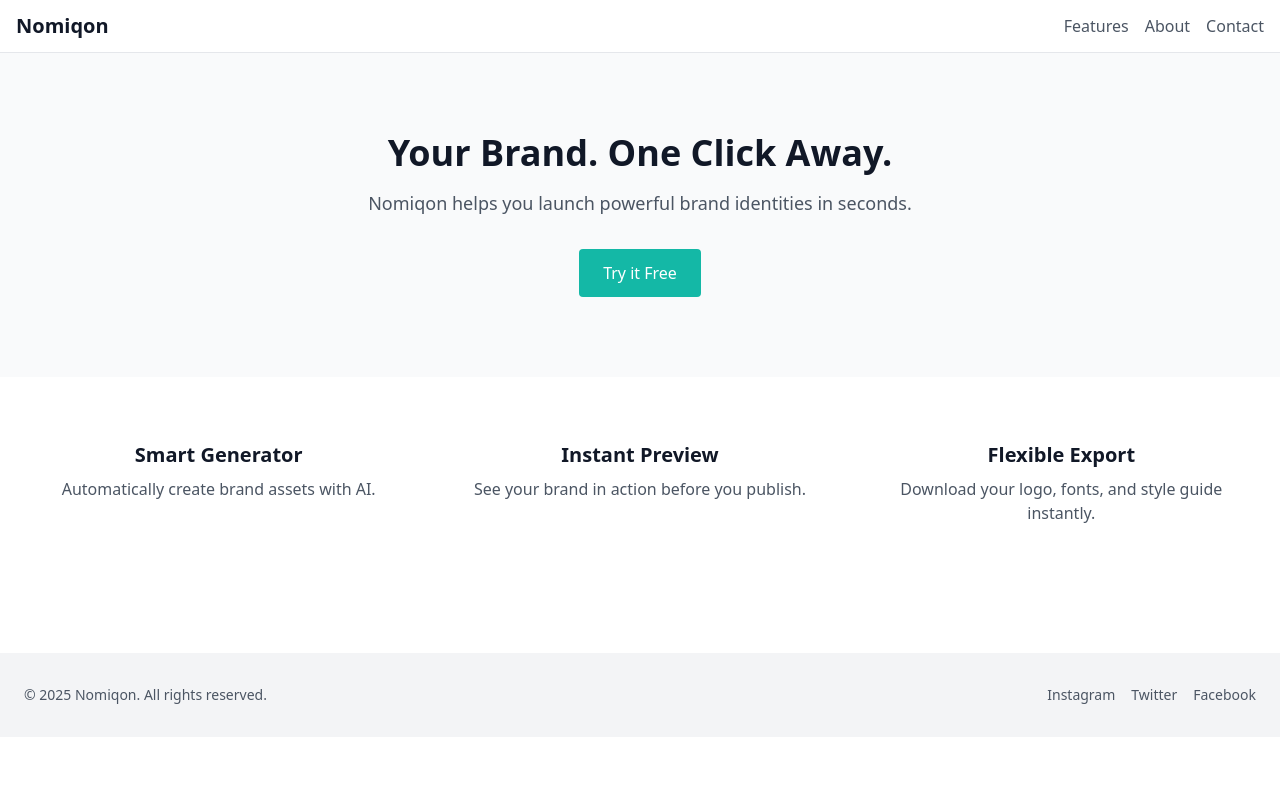
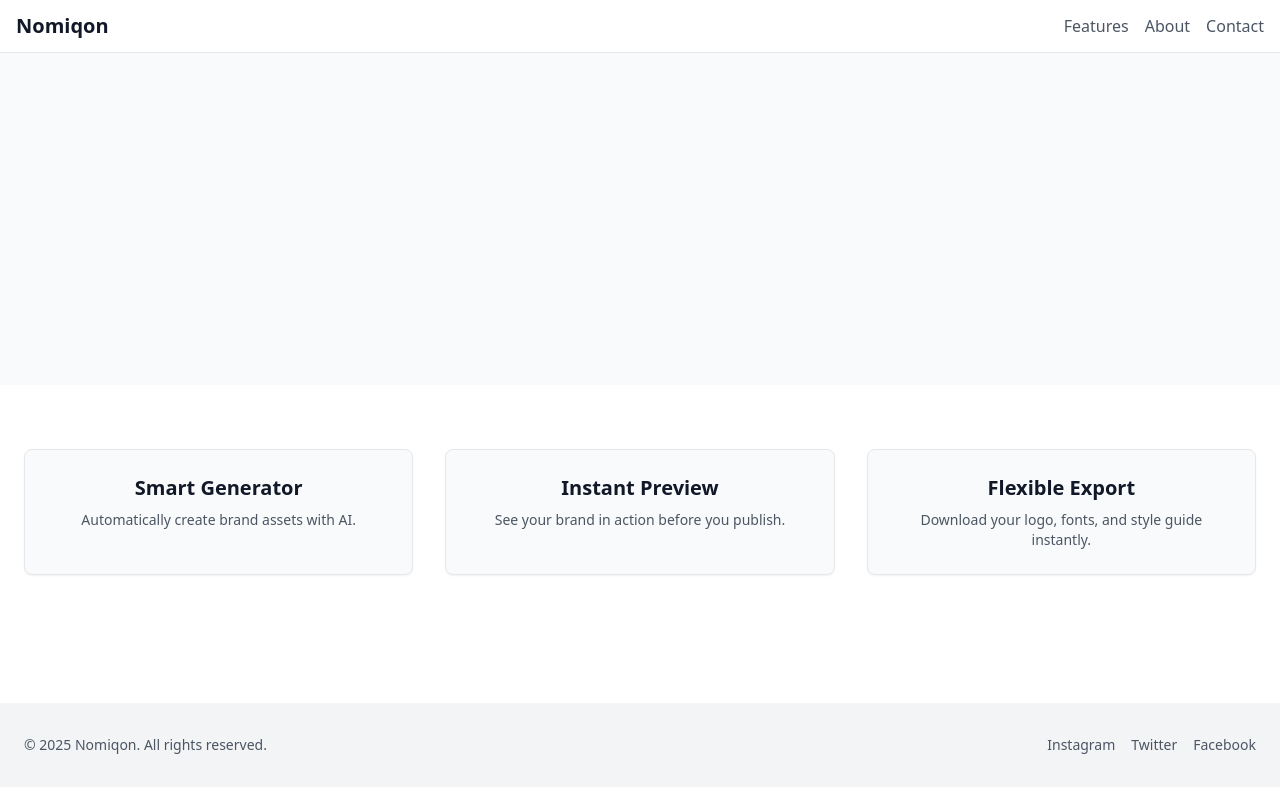
Before and after one commit to sooheilkrm/nomiqon-web, a Next.js app: page / in a window 1280 px wide. Shown: the top 792 px of the page. Built offline with nearby package versions, Linux system fonts and the light colour scheme.

Commit message:
Add files via upload

```diff
--- a/components/Features.js
+++ b/components/Features.js
@@ -1,18 +1,28 @@
 export default function Features() {
   return (
-    <section className="py-16 px-6 bg-white grid grid-cols-1 md:grid-cols-3 gap-8 text-center">
-      <div>
-        <h3 className="text-xl font-semibold mb-2">Smart Generator</h3>
-        <p className="text-gray-600">Automatically create brand assets with AI.</p>
-      </div>
-      <div>
-        <h3 className="text-xl font-semibold mb-2">Instant Preview</h3>
-        <p className="text-gray-600">See your brand in action before you publish.</p>
-      </div>
-      <div>
-        <h3 className="text-xl font-semibold mb-2">Flexible Export</h3>
-        <p className="text-gray-600">Download your logo, fonts, and style guide instantly.</p>
-      </div>
+    <section className="py-16 px-6 bg-white grid grid-cols-1 sm:grid-cols-2 md:grid-cols-3 gap-8 text-center">
+      {[
+        {
+          title: "Smart Generator",
+          desc: "Automatically create brand assets with AI.",
+        },
+        {
+          title: "Instant Preview",
+          desc: "See your brand in action before you publish.",
+        },
+        {
+          title: "Flexible Export",
+          desc: "Download your logo, fonts, and style guide instantly.",
+        },
+      ].map((item) => (
+        <div
+          key={item.title}
+          className="bg-gray-50 border border-gray-200 rounded-lg p-6 shadow-sm hover:shadow-md transition"
+        >
+          <h3 className="text-xl font-semibold mb-2 text-gray-900">{item.title}</h3>
+          <p className="text-gray-600 text-sm">{item.desc}</p>
+        </div>
+      ))}
     </section>
   );
 }
--- a/components/Hero.js
+++ b/components/Hero.js
@@ -1,11 +1,11 @@
 export default function Hero() {
   return (
     <section className="text-center py-20 bg-gray-50">
-      <h2 className="text-4xl font-bold text-gray-900 mb-4">Your Brand. One Click Away.</h2>
-      <p className="text-lg text-gray-600 mb-8">Nomiqon helps you launch powerful brand identities in seconds.</p>
-      <button className="bg-teal-500 text-white px-6 py-3 rounded hover:bg-teal-600 transition">
-        Try it Free
-      </button>
+      <div className="transition-opacity duration-1000 opacity-0 animate-fadeIn">
+        <h2 className="text-4xl md:text-5xl font-bold text-gray-900 mb-4">Your Brand. One Click Away.</h2>
+        <p className="text-lg text-gray-600 mb-8 max-w-xl mx-auto">Nomiqon helps you launch powerful brand identities in seconds.</p>
+        <button className="bg-teal-500 text-white px-6 py-3 rounded hover:bg-teal-600 transition">Try it Free</button>
+      </div>
     </section>
   );
 }
```
Also changed, not shown: blog/[slug].js (added, +25 -0 lines).
